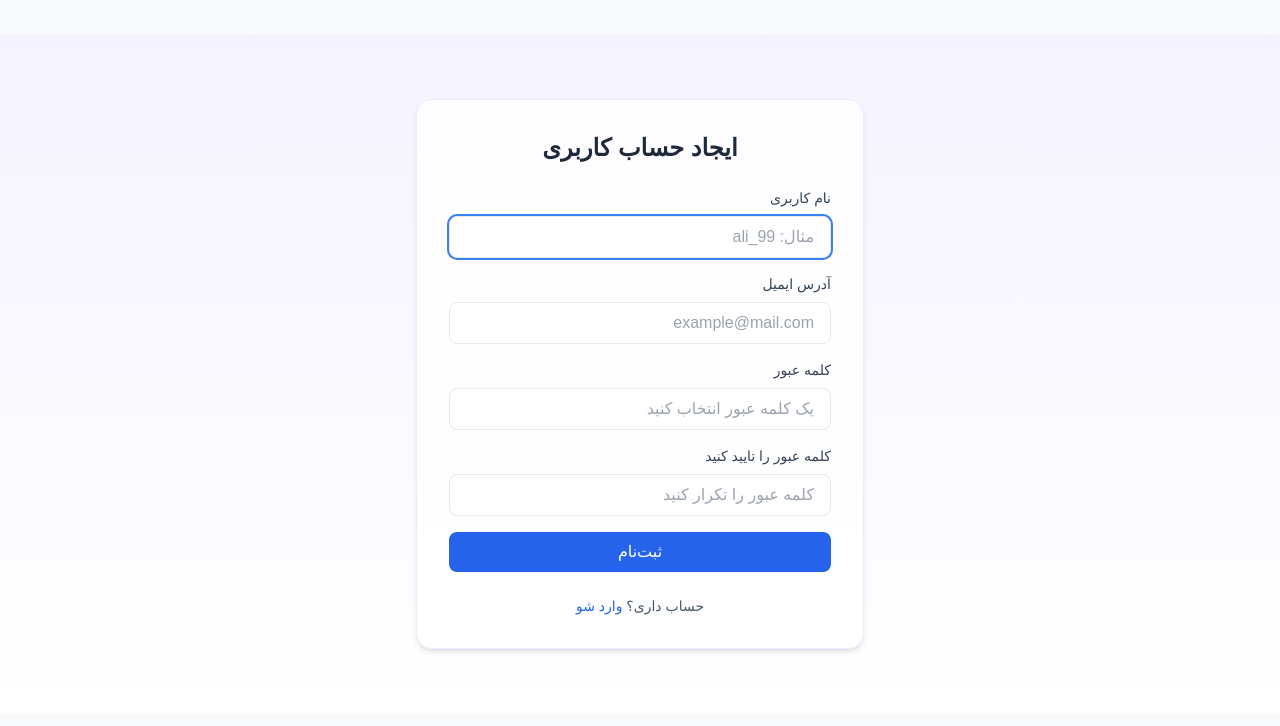
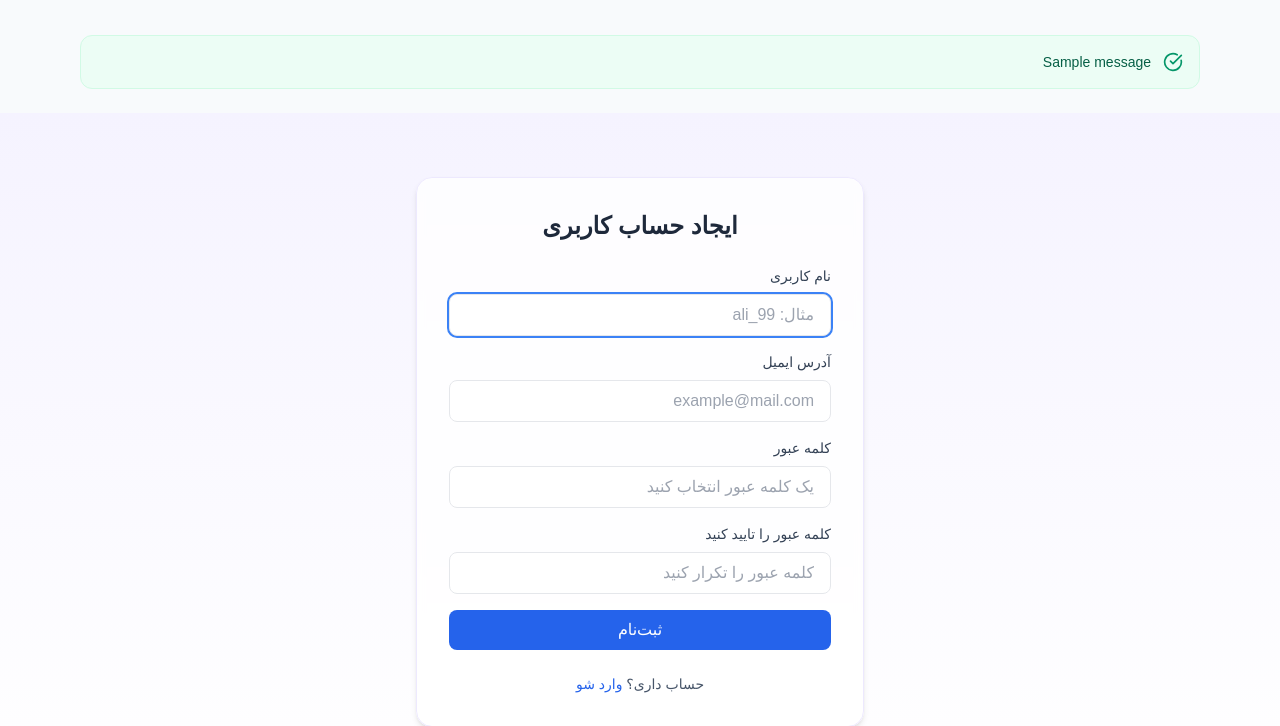
Before and after one commit to hossein-rahmati/Resumino, a Django app: page /accounts/register/ in a window 1280 px wide. Shown: the part 61-787 px from the top of the page. Run offline with Django 5.2, Linux system fonts and the light colour scheme; tables that the repository leaves empty hold one stand-in row (values such as "Sample post"); one stand-in notice (Sample message) is shown; some libraries are stand-ins or nearby versions; some web fonts are replaced.

Commit message:
Fix some citical bugs

```diff
--- a/accounts/views.py
+++ b/accounts/views.py
@@ -2,6 +2,9 @@ from django.shortcuts import render, redirect
 from django.contrib.auth.decorators import login_required
 from django.contrib.auth.views import LoginView
 from .forms import CustomUserCreationForm, CustomAuthenticationForm
+
+
+from django.contrib import messages
 
 
 def register_view(request):
@@ -12,6 +15,7 @@ def register_view(request):
         form = CustomUserCreationForm(request.POST)
         if form.is_valid():
             form.save()
+            messages.success(request, "ثبت‌نام شما با موفقیت انجام شد. اکنون می‌توانید وارد حساب خود شوید.")
             return redirect("login")
     else:
         form = CustomUserCreationForm()
--- a/config/settings.py
+++ b/config/settings.py
@@ -23,12 +23,12 @@ load_dotenv(os.path.join(BASE_DIR, ".env"))
 # See https://docs.djangoproject.com/en/6.0/howto/deployment/checklist/
 
 # SECURITY WARNING: keep the secret key used in production secret!
-SECRET_KEY = "django-insecure-ha9d-fjhpwq!2^iugmd%k7a_&h=u($hem__-23w#2x-rpck2=4"
+SECRET_KEY = os.environ.get("SECRET_KEY", "django-insecure-ha9d-fjhpwq!2^iugmd%k7a_&h=u($hem__-23w#2x-rpck2=4")
 
 # SECURITY WARNING: don't run with debug turned on in production!
-DEBUG = True
+DEBUG = os.environ.get("DEBUG", "True").lower() in ("true", "1", "yes")
 
-ALLOWED_HOSTS = []
+ALLOWED_HOSTS = [h.strip() for h in os.environ.get("ALLOWED_HOSTS", "").split(",") if h.strip()]
 
 
 # Application definition
--- a/pyproject.toml
+++ b/pyproject.toml
@@ -5,4 +5,5 @@ requires-python = ">=3.13"
 dependencies = [
     "django>=6.0.6",
     "groq>=1.4.0",
+    "python-dotenv>=1.0.1",
 ]
--- a/templates/base.html
+++ b/templates/base.html
@@ -8,6 +8,9 @@
 
     <!-- Tailwind CDN -->
     <script src="https://cdn.tailwindcss.com"></script>
+
+    <!-- Icons -->
+    <script src="https://unpkg.com/lucide@latest"></script>
 
     <script>
         tailwind.config = {
@@ -66,6 +69,27 @@
 </header>
 
 <main class="pt-24">
+    {% if messages %}
+    <div class="max-w-6xl mx-auto px-4 mb-6 space-y-2 text-right">
+        {% for message in messages %}
+        <div class="p-4 rounded-xl flex items-center justify-between {% if message.tags == 'success' %}bg-emerald-50 text-emerald-800 border border-emerald-100{% elif message.tags == 'error' or message.tags == 'danger' %}bg-red-50 text-red-800 border border-red-100{% elif message.tags == 'warning' %}bg-amber-50 text-amber-800 border border-amber-100{% else %}bg-blue-50 text-blue-800 border border-blue-100{% endif %}">
+            <div class="flex items-center gap-3">
+                {% if message.tags == 'success' %}
+                <i data-lucide="check-circle" class="w-5 h-5 text-emerald-600"></i>
+                {% elif message.tags == 'error' or message.tags == 'danger' %}
+                <i data-lucide="alert-circle" class="w-5 h-5 text-red-600"></i>
+                {% elif message.tags == 'warning' %}
+                <i data-lucide="alert-triangle" class="w-5 h-5 text-amber-600"></i>
+                {% else %}
+                <i data-lucide="info" class="w-5 h-5 text-blue-600"></i>
+                {% endif %}
+                <span class="text-sm font-medium">{{ message }}</span>
+            </div>
+        </div>
+        {% endfor %}
+    </div>
+    {% endif %}
+
     {% block content %}
     {% endblock %}
 </main>
@@ -81,5 +105,9 @@
     </div>
 </footer>
 
+<script>
+    lucide.createIcons();
+</script>
+
 </body>
 </html>
```
Also changed, not shown: templates/dashboard-base.html (+21 -0 lines), db.sqlite3, 1 other file.
